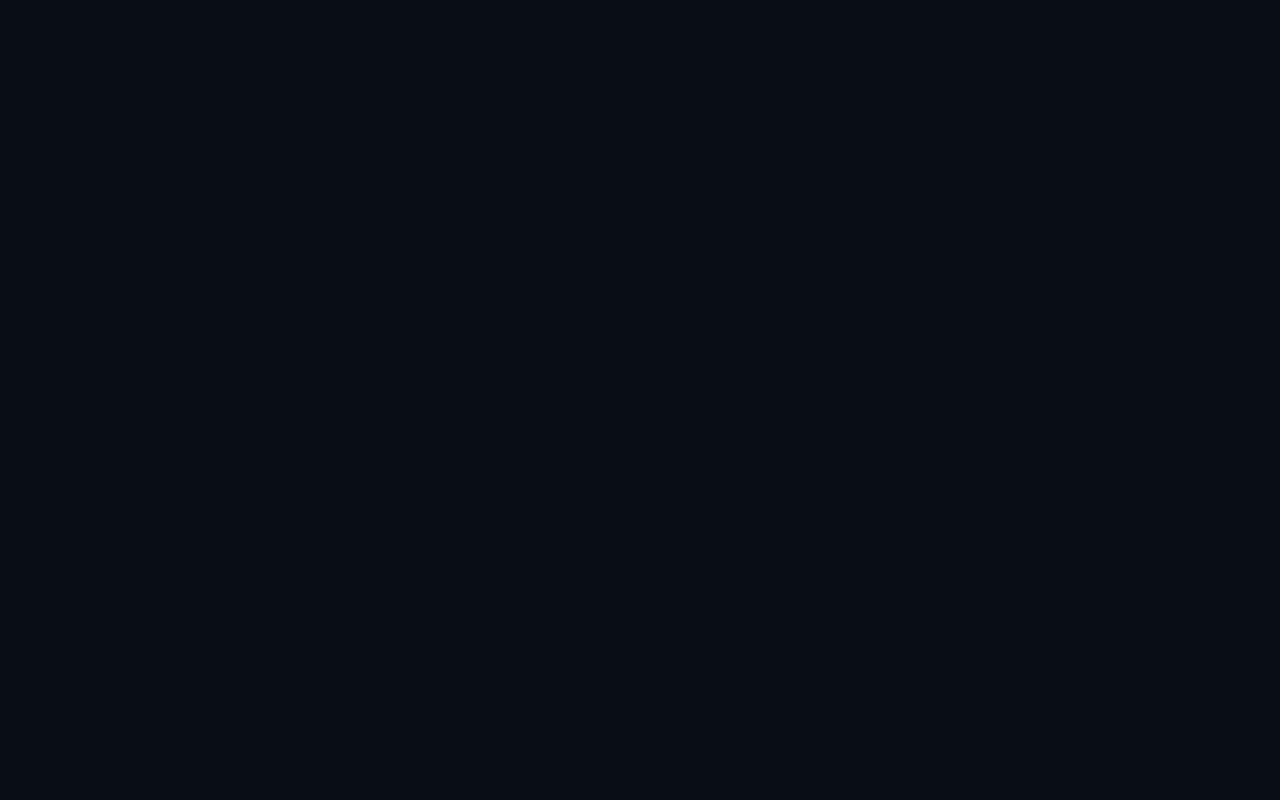
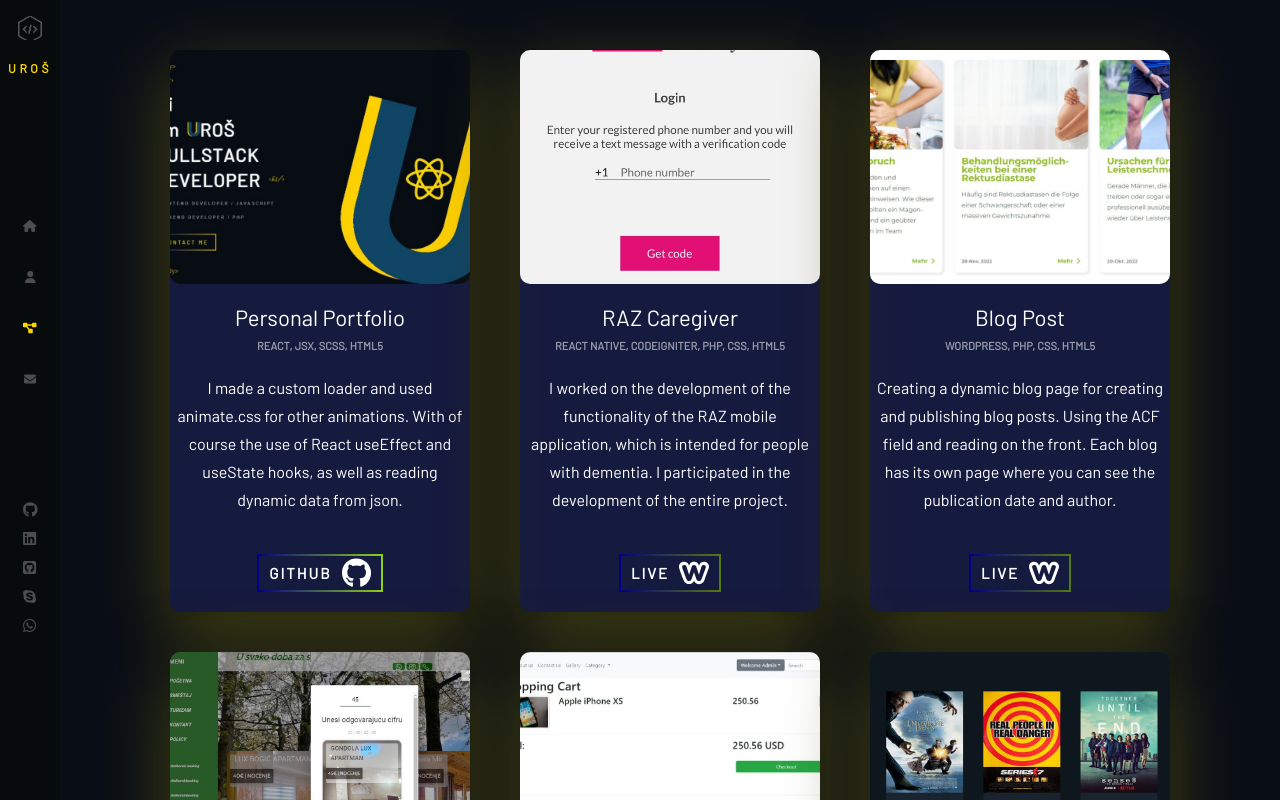
Before and after one commit to UrosJavaScript/personal-portfolio, a React (Create React App) app: page /personal-portfolio/project in a window 1280 px wide. Before the commit this address had no page. Built offline with nearby package versions, Linux system fonts and the light colour scheme.

Commit message:
changed local project

```diff
--- a/package.json
+++ b/package.json
@@ -26,7 +26,7 @@
   },
   "scripts": {
     "start": "react-scripts start",
-    "predeploy": "react-scripts build",
+    "predeploy": "npm run build",
     "deploy": "gh-pages -d build",
     "build": "react-scripts build",
     "test": "react-scripts test",
--- a/src/App.js
+++ b/src/App.js
@@ -9,12 +9,12 @@ function App() {
   return (
     <>
       <Routes>
-        <Route path="/" element={<Layout />}>
+        <Route path="/personal-portfolio" element={<Layout />}>
           <Route index element={<Home />} />
-          <Route path="about" element={<About />} />
-          <Route path="contact" element={<Contact />} />
+          <Route path="/personal-portfolio/about" element={<About />} />
+          <Route path="/personal-portfolio/contact" element={<Contact />} />
         </Route>
-        <Route path="project" element={<Project />} />
+        <Route path="/personal-portfolio/project" element={<Project />} />
       </Routes>
     </>
   )
--- a/src/components/Home/index.jsx
+++ b/src/components/Home/index.jsx
@@ -79,7 +79,7 @@ const Home = () => {
               <h2>Frontend Developer / JavaScript </h2>
               <h2>Backend Developer / PHP </h2>
             </div>
-            <Link to="/contact" className="flat-button">
+            <Link to="/personal-portfolio/contact" className="flat-button">
               CONTACT ME
             </Link>
           </div>
--- a/src/components/Sidebar/index.jsx
+++ b/src/components/Sidebar/index.jsx
@@ -19,19 +19,19 @@ import {
 const Sidebar = () => {
   return (
     <div className="nav-bar">
-      <Link className="logo" to="/">
+      <Link className="logo" to="/personal-portfolio">
         <img src={LogoU} alt="logo" />
         <p className="sub-logo">Uroš</p>
       </Link>
       <nav>
-        <NavLink exact="true" acticeclassname="active" to="/">
+        <NavLink exact="true" acticeclassname="active" to="/personal-portfolio/">
           <FontAwesomeIcon icon={faHome} color="#4d4d4e" />
         </NavLink>
         <NavLink
           exact="true"
           acticeclassname="active"
           className="about-link"
-          to="/about"
+          to="/personal-portfolio/about"
         >
           <FontAwesomeIcon icon={faUser} color="#4d4d4e" />
         </NavLink>
@@ -39,7 +39,7 @@ const Sidebar = () => {
           exact="true"
           acticeclassname="active"
           className="project-link"
-          to="/project"
+          to="/personal-portfolio/project"
         >
           <FontAwesomeIcon icon={faDiagramProject} color="#4d4d4e" />
         </NavLink>
@@ -47,7 +47,7 @@ const Sidebar = () => {
           exact="true"
           acticeclassname="active"
           className="contact-link"
-          to="/contact"
+          to="/personal-portfolio/contact"
         >
           <FontAwesomeIcon icon={faEnvelope} color="#4d4d4e" />
         </NavLink>
```
